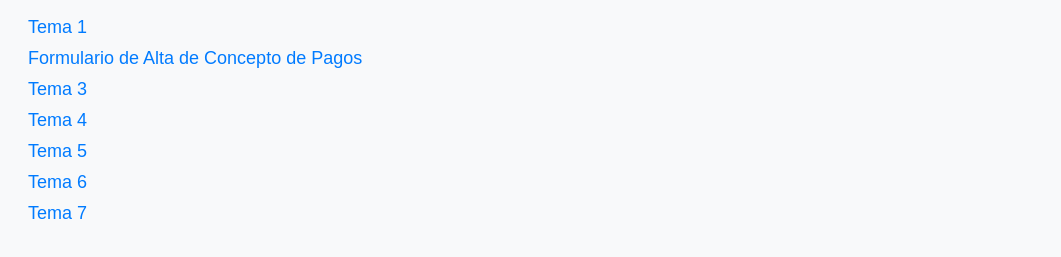
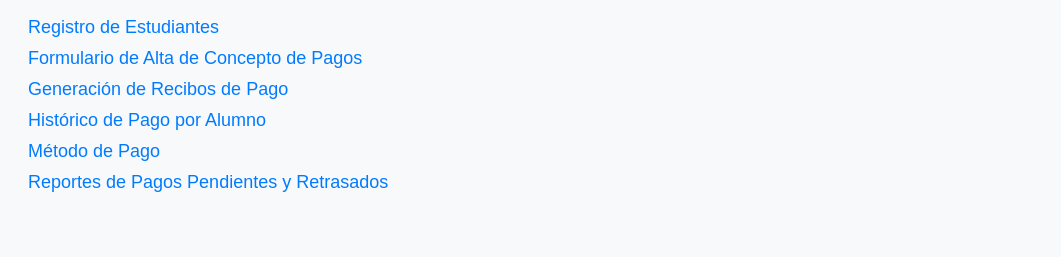
Before and after one commit to EdgardJonh/Proyecto_Modulo2_Practica, a plain HTML site: page index.html in a window 1280 px wide. Shown: the part 89-346 px from the top of the page, without its empty margins (0-1061 px from the left). Drawn offline with Linux system fonts and the light colour scheme.

Commit message:
Update index.html

```diff
--- a/index.html
+++ b/index.html
@@ -13,13 +13,12 @@
     <h1>Sistema de Administración y Cobro de Colegiatura</h1>
 
     <ul>
-        <li><a href="tematica1.html">Tema 1</a></li>
+        <li><a href="tematica1.html">Registro de Estudiantes</a></li>
         <li><a href="Pietro.html">Formulario de Alta de Concepto de Pagos</a></li>
-        <li><a href="tematica3.html">Tema 3</a></li>
-        <li><a href="tematica4.html">Tema 4</a></li>
-        <li><a href="tematica5.html">Tema 5</a></li>
-        <li><a href="tematica6.html">Tema 6</a></li>
-        <li><a href="tematica7.html">Tema 7</a></li>
+        <li><a href="tematica3.html">Generación de Recibos de Pago</a></li>
+        <li><a href="tematica4.html">Histórico de Pago por Alumno</a></li>
+        <li><a href="metodo-de-pago.html">Método de Pago</a></li>
+        <li><a href="tematica6.html">Reportes de Pagos Pendientes y Retrasados</a></li>
     </ul>
 
 </body>
```
